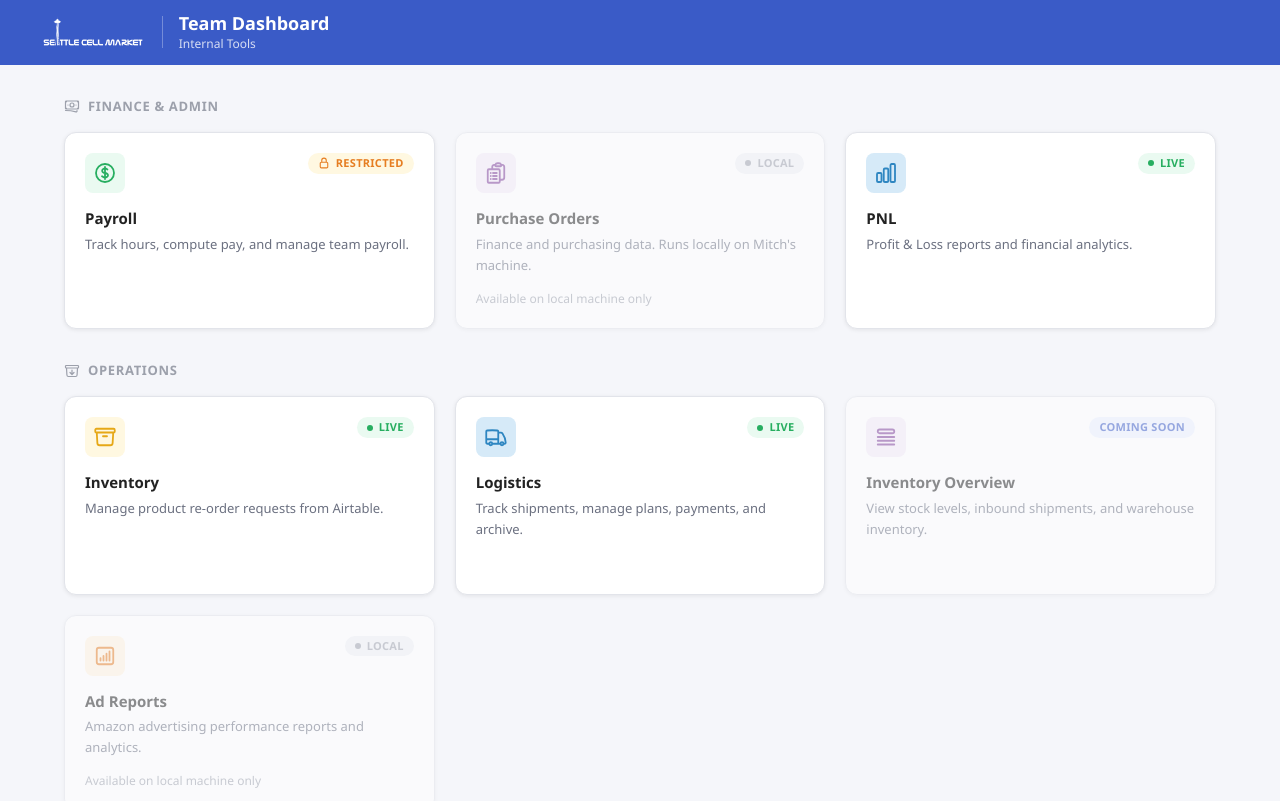
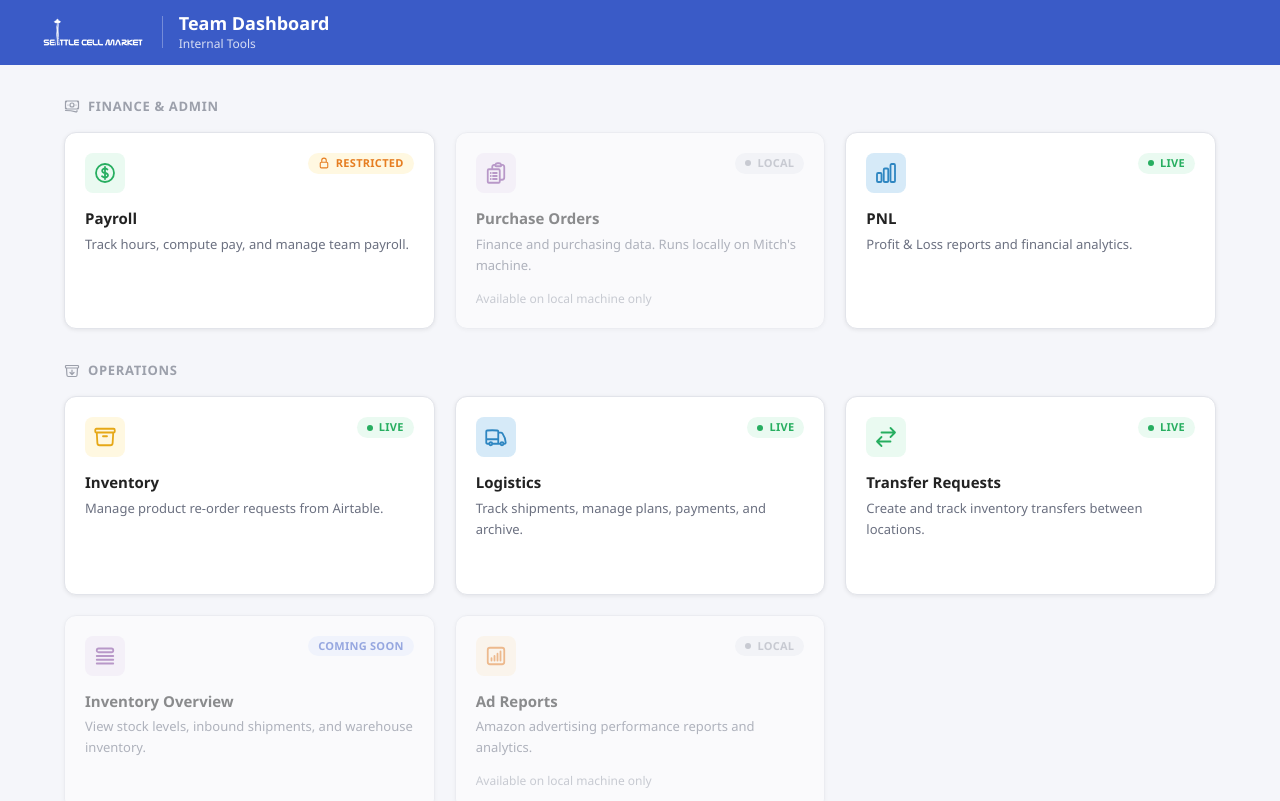
Before and after one commit to june648/scm-dashboard, a Next.js app: page / in a window 1280 px wide. Shown: the top 801 px of the page. Built offline with nearby package versions, Linux system fonts and the light colour scheme.

Commit message:
Add Transfer Requests app to Operations section - live link to transfer-request-app-three.vercel.app
Co-Authored-By: Claude Opus 4.6 (1M context) <noreply@anthropic.com>

```diff
--- a/app/page.tsx
+++ b/app/page.tsx
@@ -104,6 +104,19 @@ const sections: Section[] = [
         ),
         accentColor: "var(--blue)",
         accentBg: "var(--blue-light)",
+        status: "live",
+      },
+      {
+        name: "Transfer Requests",
+        description: "Create and track inventory transfers between locations.",
+        url: "https://transfer-request-app-three.vercel.app",
+        icon: (
+          <svg viewBox="0 0 24 24" fill="none" stroke="currentColor" strokeWidth={1.8} className="h-6 w-6">
+            <path strokeLinecap="round" strokeLinejoin="round" d="M7.5 21L3 16.5m0 0L7.5 12M3 16.5h13.5m0-13.5L21 7.5m0 0L16.5 12M21 7.5H7.5" />
+          </svg>
+        ),
+        accentColor: "var(--success)",
+        accentBg: "var(--success-light)",
         status: "live",
       },
       {
```
